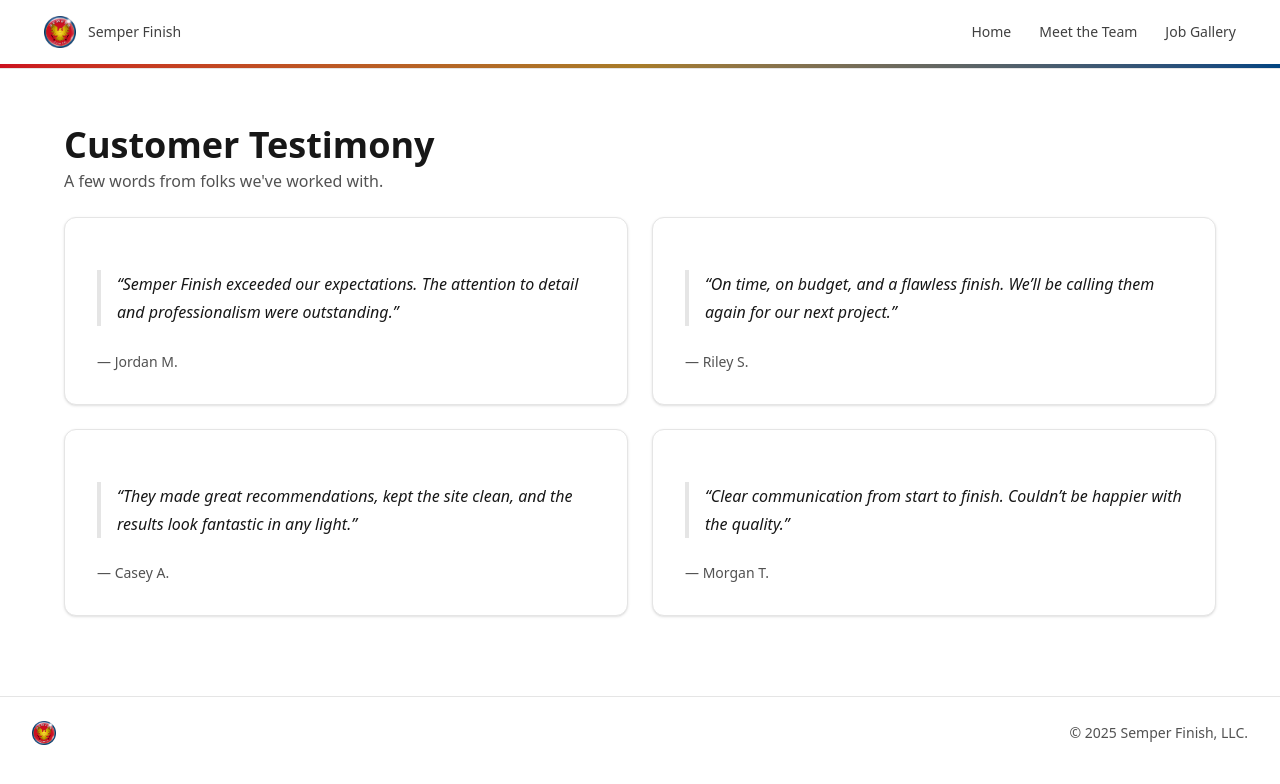
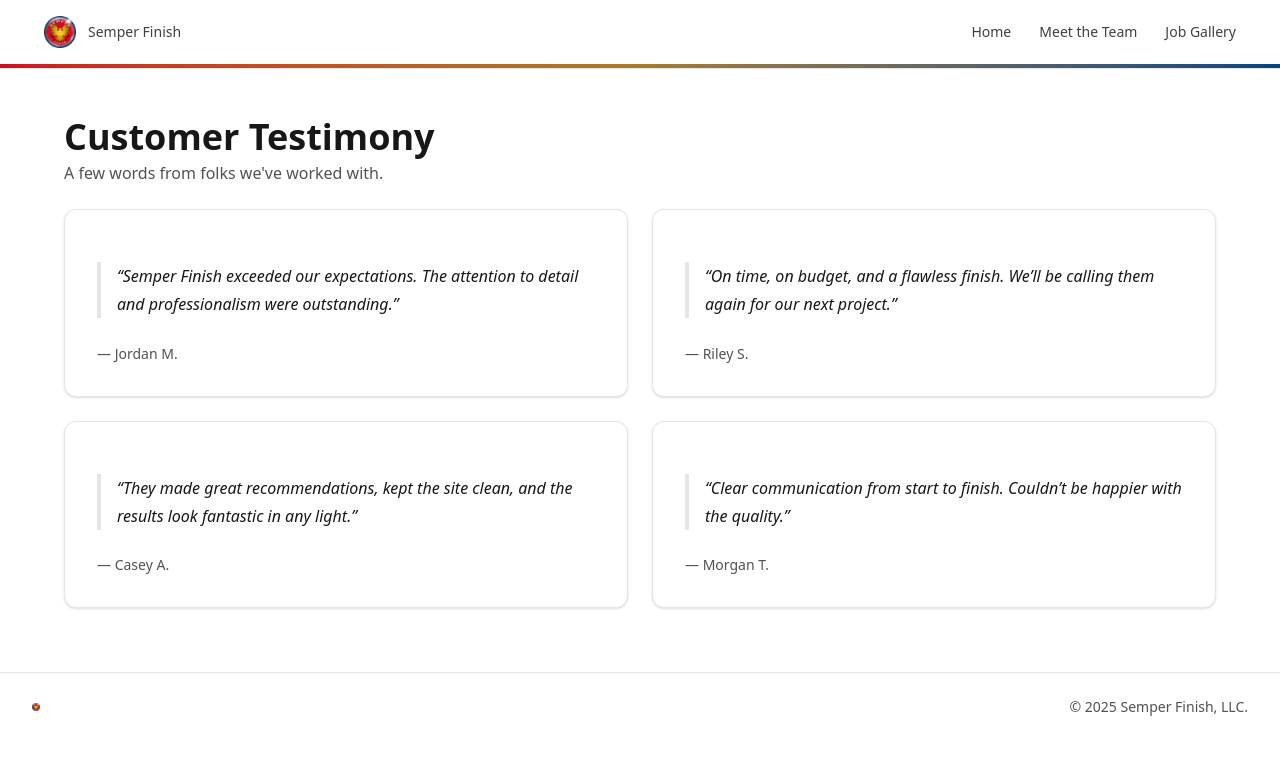
Before and after one commit to r-token/semper-finish-web, a SvelteKit app: page /customer-testimony in a window 1280 px wide. Shown: the top 784 px of the page. Built offline with nearby package versions, Linux system fonts and the light colour scheme.

Commit message:
Reduce vertical padding before content under navbar

```diff
--- a/src/routes/+layout.svelte
+++ b/src/routes/+layout.svelte
@@ -72,7 +72,7 @@
 <div class="min-h-screen bg-white text-neutral-900 dark:bg-neutral-950 dark:text-neutral-100">
   <Navbar />
 
-  <main class="container-safe pt-1 sm:pt-2 pb-6 sm:pb-8">
+  <main class="container-safe pb-4">
     {#key $page.url.pathname}
       <div in:fade={{ duration: 400 }}>
         {#if children}
@@ -85,7 +85,7 @@
   <footer class="border-t border-neutral-200 dark:border-neutral-800">
     <div class="container-safe py-6 text-sm text-neutral-600 dark:text-neutral-400 flex items-center justify-between gap-4">
       <div class="flex items-center gap-3">
-        <img src="/logo.png" alt="Semper Finish" class="h-6 w-auto" />
+        <img src="/logo.png" alt="Semper Finish" class="h-2 w-auto" />
         <span class="sr-only">Semper Finish</span>
       </div>
       <p class="m-0">© {new Date().getFullYear()} Semper Finish, LLC.</p>
```
